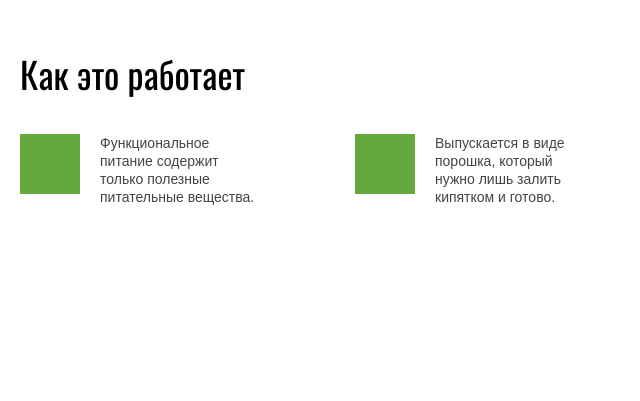
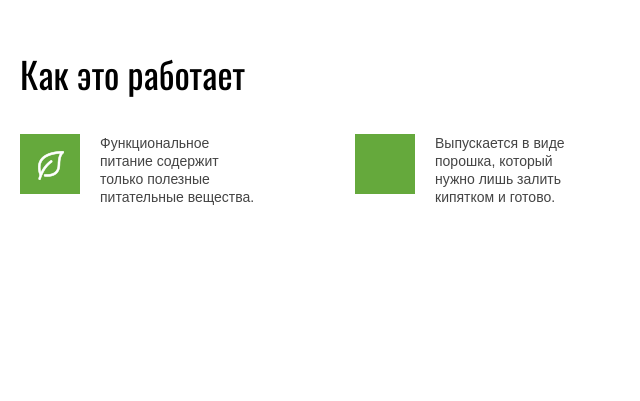
Before and after one commit to KorshunovAndrei/952175-cat-energy-19, a website: page source/index.html in a window 1280 px wide. Shown: the part 1163-1564 px from the top of the page, 0-640 px from the left. Drawn offline with nearby package versions, Linux system fonts and the light colour scheme; files that its build step writes are made by us from their sources.

Commit message:
Добавил иконку в блок с приемуществами

```diff
--- a/source/sass/blocks/about.scss
+++ b/source/sass/blocks/about.scss
@@ -24,6 +24,7 @@
 
 .about__item {
   margin-bottom: 26px;
+  position: relative;
 
   &::before {
     content: "";
@@ -33,6 +34,17 @@
     background-color: $greenBackground;
     margin-right: 20px;
     float: left;
+  }
+
+  &--item1::after {
+    content: "";
+    width: 50px;
+    height: 50px;
+    display: block;
+    position: absolute;
+    top: 6px;
+    left: 6px;
+    background-image: url("../img/advantage-leaf@1x.png");
   }
 }
 
```
